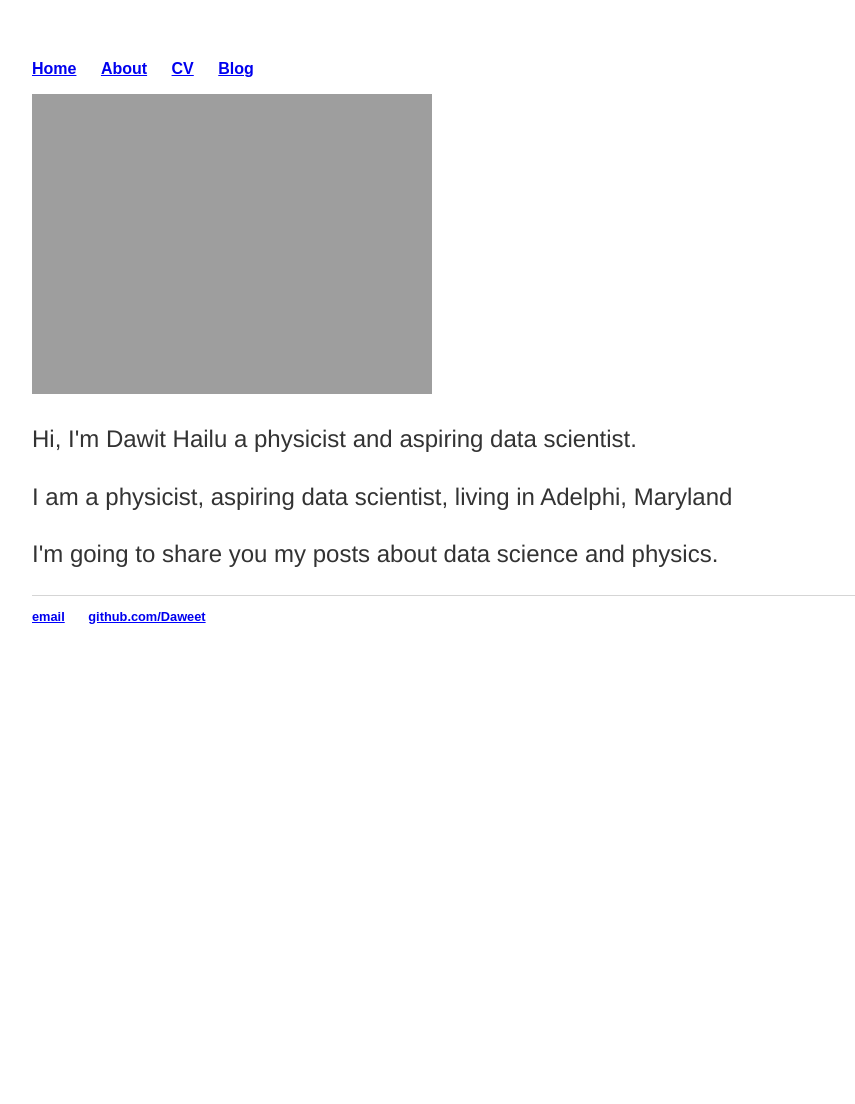
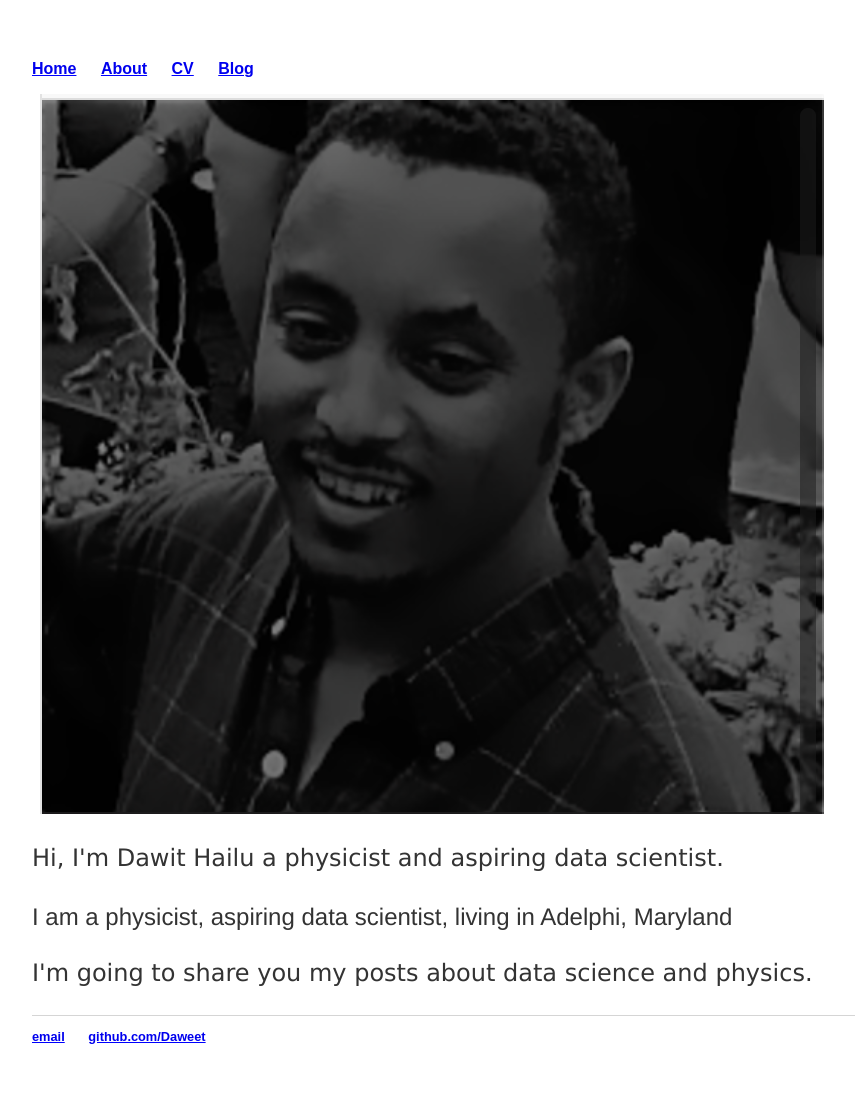
Before and after one commit to Daweet/Daweet.github.io, a Jekyll site: the page built from index.html, in a window 1280 px wide. Shown: the whole page, without its empty margins (160-1015 px from the left). Built offline with Jekyll 4.4.1, drawn with Linux system fonts in a browser that asks for light colours; before the commit the page ends 900 px from its top, so only the background shows below that.

Commit message:
Update index.html

```diff
--- a/index.html
+++ b/index.html
@@ -9,14 +9,14 @@ description: Dawit Hiluf Hailu.
 <!-- <div class="jumbotron"> -->
 <div class="row marketing">
 	<div class="col-sm-4">
-	<img  class="img-circle avatar" alt="Dawit Hailu" src="img/MePhoto.png style="width:1500px;height:1500px;">
+	<img  class="img-circle avatar" alt="Dawit Hailu" src="img/MePhoto.png">
 	</div>
 	<div itemscope itemtype="http://data-vocabulary.org/Person" class="col-sm-8">
-	<p class="lead">Hi, I'm <span itemprop="name">Dawit Hailu</span> a physicist and aspiring data scientist.</p>
+	<p class="lead" style="font-family:verdana;">Hi, I'm <span itemprop="name">Dawit Hailu</span> a physicist and aspiring data scientist.</p>
 	<p>I am a <span itemprop="title">physicist</span>, <span itemprop="title">aspiring data scientist</span>, living in <span itemprop="address" itemscope
     itemtype="http://data-vocabulary.org/Address"> <span itemprop="locality">Adelphi</span>, <span itemprop="region">Maryland</span></p>
 
-	<p>I'm going to share you my posts about data science and physics.</p>
+	<p style="font-family:verdana;">I'm going to share you my posts about data science and physics.</p>
 	</div>
 </div>
 <!-- </div> -->
```
